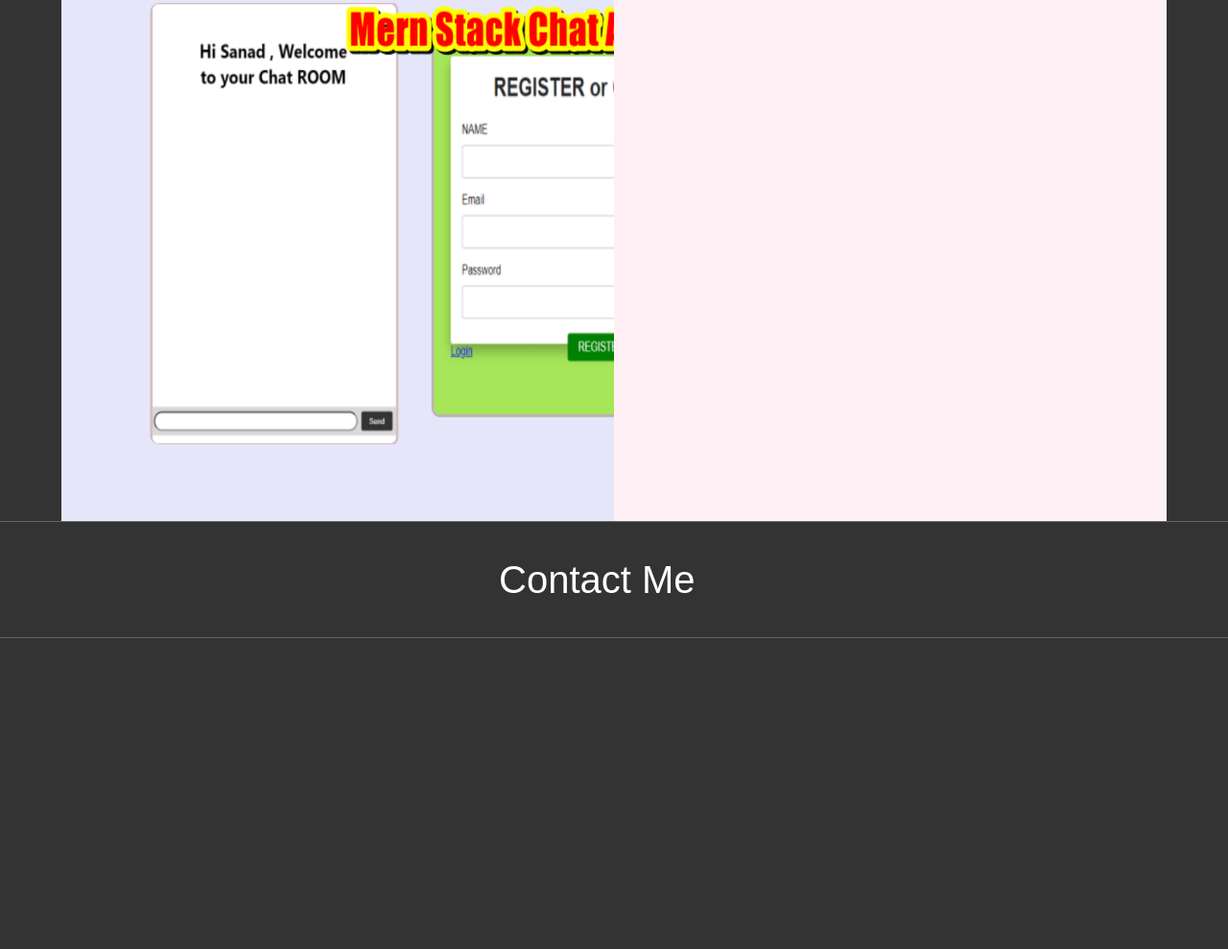
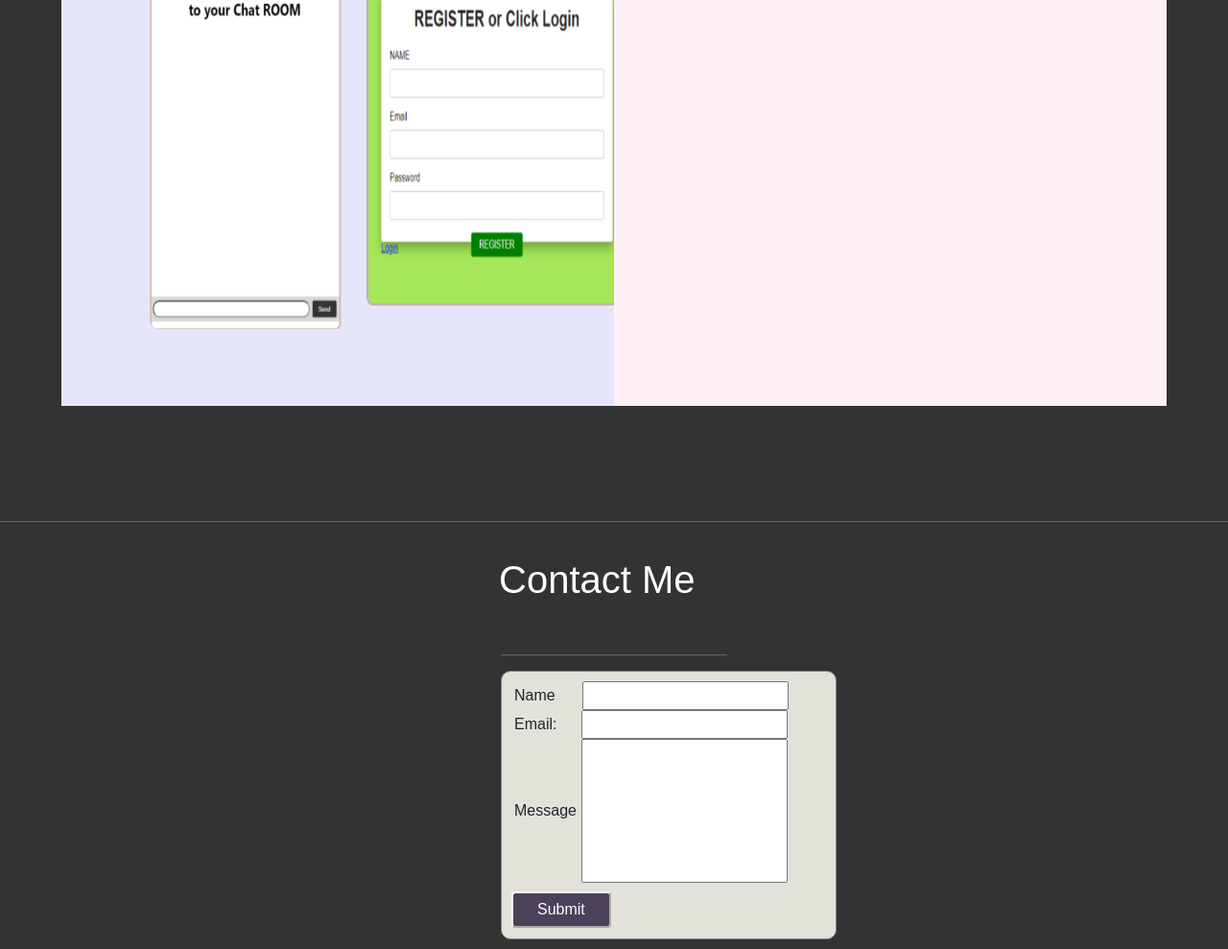
Before and after one commit to sanadtm/Sanad-Thapa--Home-PAge, a plain HTML site: page index.html in a window 1280 px wide. Shown: the part 2480-3469 px from the top of the page at 96% size. Before the commit the page ends 3161 px from the top, so only its background shows below. Drawn offline with nearby package versions, Linux system fonts and the light colour scheme.

Commit message:
added Contact me Section

```diff
--- a/css/contact.css
+++ b/css/contact.css
@@ -0,0 +1,43 @@
+.contact {
+	margin: auto;
+	width: 20%;
+	padding: 10px;
+}
+.form {
+	margin-left: auto;
+	padding: 20px;
+	width: 350px;
+	height: 280px;
+	padding: 10px;
+	border-radius: 10px;
+	background-color: rgb(226, 226, 219);
+	border: 1px solid gray;
+	margin: 0;
+}
+.btn-primary {
+	background-color: #4d415a;
+	color: #ffffff;
+	padding: 5px 25px;
+	margin-top: 9px;
+	text-align: center;
+	font-size: 16px;
+	cursor: pointer;
+	border-radius: 4px;
+	border-color: #ffffff;
+}
+
+.form-element1 {
+	padding: 3px;
+	margin-right: 25px;
+}
+.form-element2 {
+	padding: 3px;
+	margin-right: 23px;
+}
+.form-element3 {
+	padding: 3px;
+	margin-right: -2px;
+}
+.btn {
+	background-color: #003c64;
+}
--- a/css/project.css
+++ b/css/project.css
@@ -11,27 +11,22 @@
 .project_photo {
 	margin: 6px;
 	border: rgb(212, 191, 191) solid;
-	height: 460px;
-	width: 650px;
+	height: 400px;
+	width: 500px;
 	border-radius: 10px;
 	margin: 80px;
 	display:block;
 }
 .project_photo1 {
 	margin: 6px;
-	height: 460px;
-	width: 650px;
+	height: 400px;
+	width: 500px;
 	border-radius: 10px;
 	margin: 80px;
 	display:block;
 
 }
-.project_photo2 {
-	border-radius: 10px;
-	height: 400px;
-	width: 50%;
-	border: rgb(190, 178, 178) solid;
-}
+
 .overlay {
 	position: absolute;
 	top: 0;
@@ -46,7 +41,7 @@
   }
   .col-sm-6:hover .overlay {
 	  padding: 35px;
-	opacity: .7;
+	opacity: .8;
   }
   .row texttitle{
 	font-size: 40px;
--- a/index.html
+++ b/index.html
@@ -114,7 +114,18 @@
 			<section class = "contact" id ="contactme">
 				<hr>
 
+						<div class="form">
+						<label class="form-element1">Name</label
+						><input id="username" id="fname" name="uname" type="text" /> <br />
+						<label class="form-element2">Email:</label
+						><input id="email" name="email" type="text" /> <br />
+						<label class="form-element3">Message</label
+							>
+						<input id="message" name="message" type="text" style="height:150px"/>
+						<br />
+						<button type="submit" id="submit" class="btn-primary">Submit</button>
 
+					</div>
 
 			</section>
 	</body>
```
